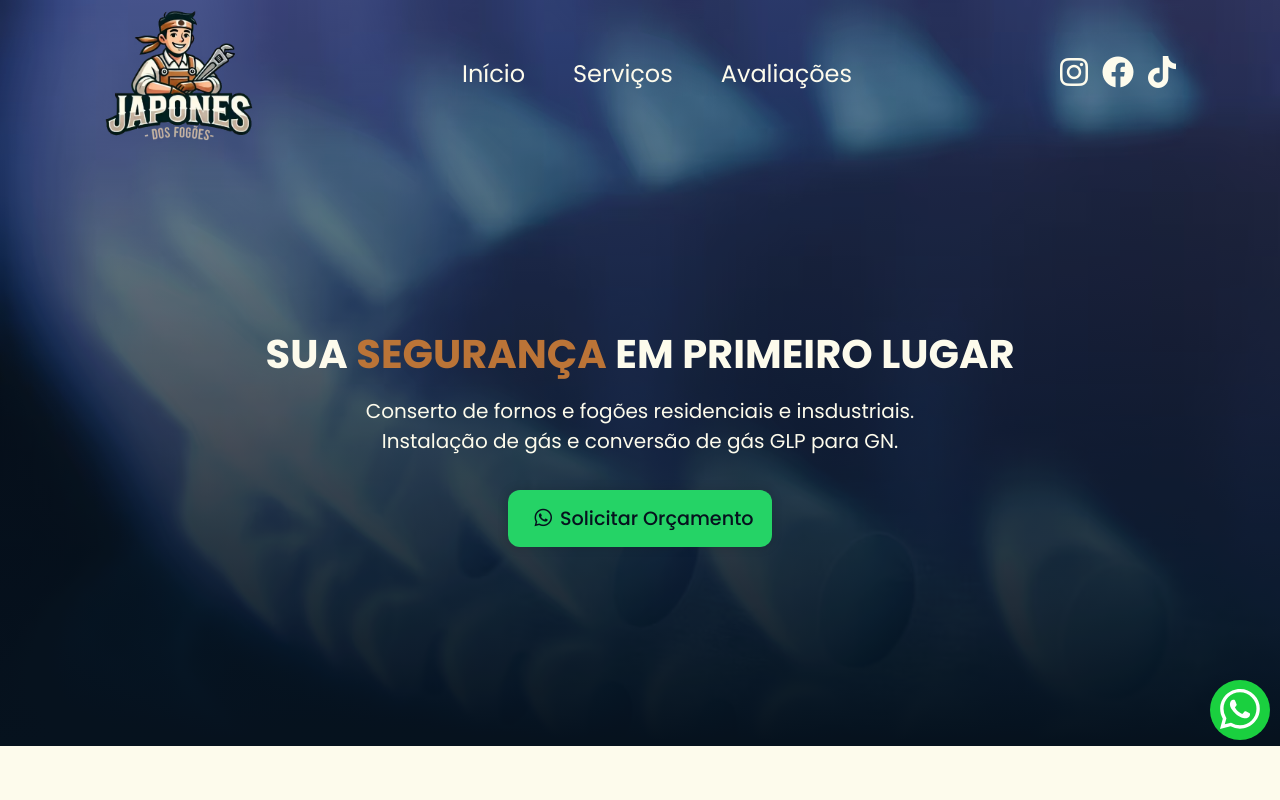
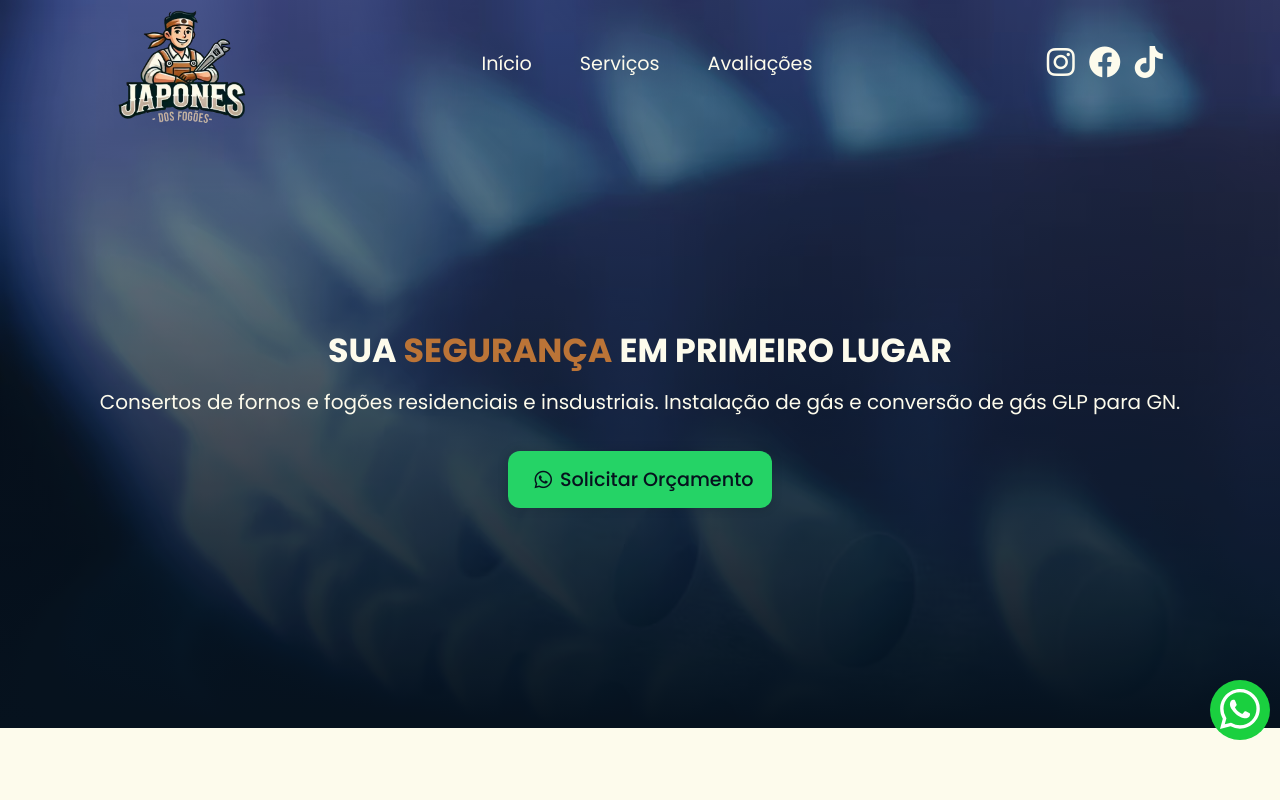
Before and after one commit to DevAvagliano/LandingPage, a plain HTML site: page index.html in a window 1280 px wide. Shown: the top 800 px of the page. Drawn offline with nearby package versions, Linux system fonts and the light colour scheme.

Commit message:
Updade files index e style

```diff
--- a/index.html
+++ b/index.html
@@ -81,7 +81,8 @@
       <main id="cta" class="hero container">
         <h1>SUA <span>SEGURANÇA</span> EM PRIMEIRO LUGAR</h1>
         <p>
-          Conserto de fornos e fogões residenciais e insdustriais.<br> Instalação de gás e conversão de gás GLP para GN.</p>
+          Consertos de fornos e fogões residenciais e insdustriais. Instalação de gás e conversão de gás GLP para GN.
+        </p>
         <div class="hero-buttons">
           <a
             target="_blank"
@@ -207,7 +208,7 @@
     <!--Seção Testemonials ---------------------------->
     <section id="testimonials">
       <h2 class="section-title">Depoimentos</h2>
-      <h3 class="section-subtitle">O que os clientes falam sobre nós</h3>
+      <h3 class="section-subtitle">Clientes que confiam no nosso trabalho</h3>
       <div id="testimonials_content">
         <img
           src="assets/banner_for_japones_fogoes.avif"
--- a/style.css
+++ b/style.css
@@ -104,11 +104,11 @@ header {
 .header-logo {
   display: flex;
   align-items: center;
-  justify-content: center;
-  img {
-    width: 150px;
-    padding-top: 10px;
-  }
+}
+
+.header-logo img {
+  width: 130px;
+  padding-top: 10px;
 }
 
 #nav_list {
@@ -118,7 +118,7 @@ header {
 }
 
 .nav-item a {
-  font-size: 1.5rem;
+  font-size: 1.2rem;
   text-decoration: none;
   color: var(--color-brown-extralight);
 }
@@ -187,13 +187,13 @@ header {
   flex-direction: column;
   align-items: center;
   justify-content: center;
-  padding: 14px;
+  padding: 10px;
 }
 .hero h1 {
   text-align: center;
-  line-height: 110%;
+  line-height: 100%;
   max-width: 100%;
-  font-size: 30pt;
+  font-size: 25pt;
 }
 .hero span {
   color: var(--color-brown-dark);
@@ -487,7 +487,7 @@ footer {
     min-height: 80vh;
   }
   .hero p {
-    font-size: 0.8rem;
+    font-size: 0.9rem;
   }
   .hero-buttons {
     display: block;
@@ -525,5 +525,3 @@ footer {
     font-size: 0.95rem;
   }
 }
-
-/*# sourceMappingURL=style.css.map */
```
